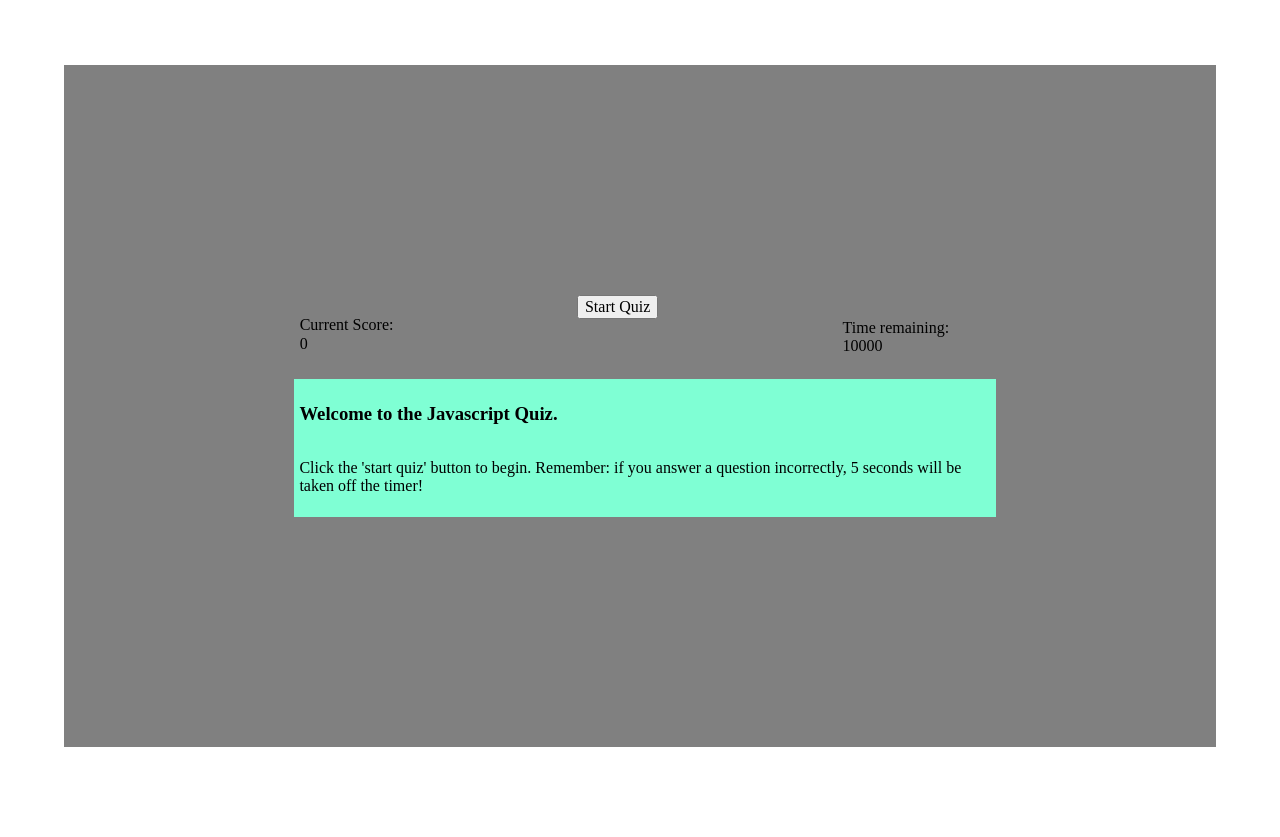
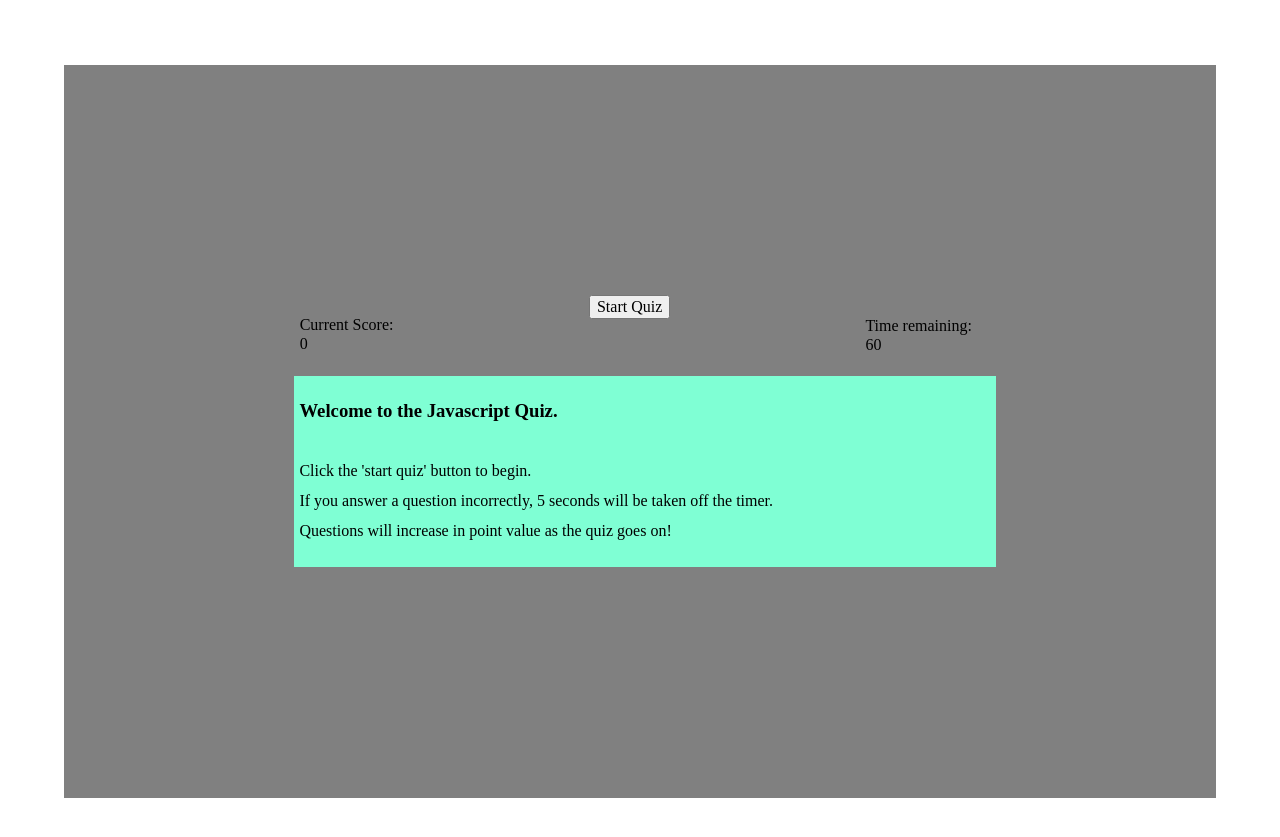
Before and after one commit to NoahAaronBurton/js-quiz, a plain HTML site: page index.html in a window 1280 px wide. Shown: the part 79-916 px from the top of the page. Before the commit the page ends 890 px from the top, so only its background shows below. Drawn offline with nearby package versions, Linux system fonts and the light colour scheme.

Commit message:
edits to html and css

```diff
--- a/assets/style.css
+++ b/assets/style.css
@@ -67,6 +67,7 @@ main {
 }
 #quiz-subtitle {
     justify-self: flex-start;
+    line-height: 30px;
 }
 #start-quiz {
     align-self: center;
--- a/index.html
+++ b/index.html
@@ -24,12 +24,12 @@
                     <button id="start-quiz">Start Quiz</button>
                 </div>
                 <div>
-                    <p id="time-left">Time remaining: 10000 </p>
+                    <p id="time-left">Time remaining: 60 </p>
                 </div>
             </div>
          <div id="quiz-box">
             <h3 id="quiz-text">Welcome to the Javascript Quiz.</h3>
-            <p id="quiz-subtitle">Click the 'start quiz' button to begin. Remember: if you answer a question incorrectly, 5 seconds will be taken off the timer!</p>
+            <p id="quiz-subtitle">Click the 'start quiz' button to begin. <br> If you answer a question incorrectly, 5 seconds will be taken off the timer. <br> Questions will increase in point value as the quiz goes on!</p>
 
 
          </div>
```
